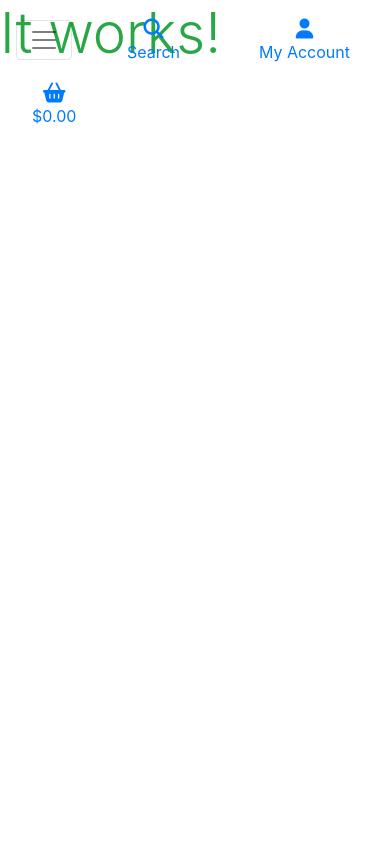
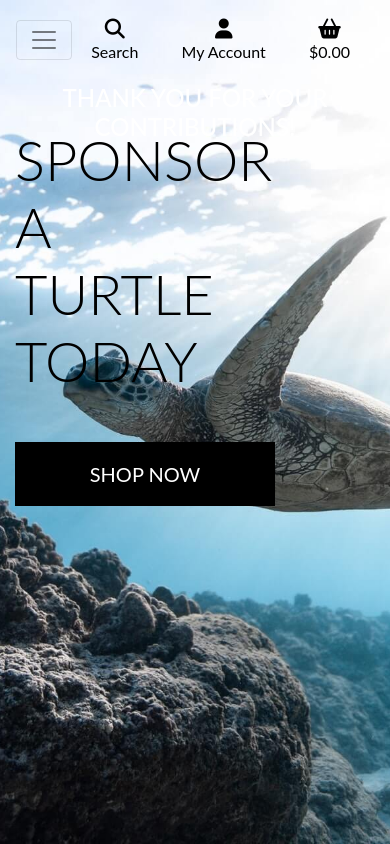
Before and after one commit to hartnetl/ridley-me-this-2, a Django app: page / in a window 390 px wide. Run offline with Django 3.2, Linux system fonts and the light colour scheme; some libraries are stand-ins or nearby versions.

Commit message:
feat: Add content to home page
Create home page content, base.html content and includes for main navbar and mobile header

```diff
--- a/home/templates/home/index.html
+++ b/home/templates/home/index.html
@@ -1,7 +1,28 @@
 {% extends "base.html" %}
 {% load static %}
 
+{% block page_header %}
+<div class="container header-container">
+    <div class="row">
+        <div class="col">
+
+        </div>
+    </div>
+</div>
+{% endblock %}
+
 {% block content %}
 
-<h1 class="display-4 text-success">It works!</h1>
+<div class="container h-100">
+    <div class="row h-100">
+        <div class="col-7 col-md-6 my-auto">
+            <h1 class="display-4 logo-font text-black">Sponsor a turtle today</h1>
+            <div class="my-5">
+                <h4>
+                    <a href="" class="shop-now-button btn btn-lg rounded-0 text-uppercase py-3">Shop Now</a>
+                </h4>
+            </div>
+        </div>
+    </div>
+</div>
 {% endblock %}
--- a/home/urls.py
+++ b/home/urls.py
@@ -1,5 +1,5 @@
 from django.contrib import admin
-from django.urls import path, include
+from django.urls import path
 from . import views
 
 urlpatterns = [
--- a/main_app/urls.py
+++ b/main_app/urls.py
@@ -15,9 +15,11 @@ Including another URLconf
 """
 from django.contrib import admin
 from django.urls import path, include
+from django.conf import settings
+from django.conf.urls.static import static
 
 urlpatterns = [
     path('admin/', admin.site.urls),
     path('accounts/', include('allauth.urls')),
     path('', include('home.urls')),
-]
+] + static(settings.MEDIA_URL, document_root=settings.MEDIA_ROOT)
--- /dev/null
+++ b/static/css/base.css
@@ -0,0 +1,81 @@
+html {
+    height: 100%;
+}
+
+body {
+    background: url('/media/turtle-swimming.jpg') no-repeat center center fixed;
+    background-size: cover;
+    height: calc(100vh - 164px);
+    color: #555;
+    font-family: 'Lato';
+}
+
+/* from Bulma */
+.icon {
+    align-items: center;
+    display: inline-flex;
+    justify-content: center;
+    height: 1.5rem;
+    width: 1.5rem;
+}
+
+.logo-font {
+    text-transform: uppercase;
+}
+
+.main-logo-link {
+    width: fit-content;
+}
+
+.shop-now-button {
+    background: black;
+    color: white;
+    min-width: 260px;
+}
+
+.btn-black {
+    background: black;
+    color: white;
+}
+
+.shop-now-button:hover,
+.shop-now-button:active,
+.shop-now-button:focus,
+.btn-black:hover,
+.btn-black:active,
+.btn-black:focus {
+    background: #222;
+    color: white;
+}
+
+.text-black {
+    color: #000 !important;
+}
+
+.border-black {
+    border: 1px solid black !important;
+}
+
+/* -------------------------------- Media Queries */
+
+/* Slightly larger container on xl screens */
+@media (min-width: 1200px) {
+  .container {
+    max-width: 80%;
+  }
+}
+
+/* fixed top navbar only on medium and up */
+@media (min-width: 992px) {
+    .fixed-top-desktop-only {
+        position: fixed;
+        top: 0;
+        right: 0;
+        left: 0;
+        z-index: 1030;
+    }
+
+    .header-container {
+        padding-top: 164px;
+    }
+}
--- a/templates/base.html
+++ b/templates/base.html
@@ -19,6 +19,11 @@
         <!-- Bootstrap CSS -->
         <link rel="stylesheet" href="https://stackpath.bootstrapcdn.com/bootstrap/4.4.1/css/bootstrap.min.css"
             integrity="sha384-Vkoo8x4CGsO3+Hhxv8T/Q5PaXtkKtu6ug5TOeNV6gBiFeWPGFN9MuhOf23Q9Ifjh" crossorigin="anonymous">
+        <!-- Google fonts  -->
+        <link rel="preconnect" href="https://fonts.googleapis.com">
+        <link rel="preconnect" href="https://fonts.gstatic.com" crossorigin>
+        <link href="https://fonts.googleapis.com/css2?family=Noto+Sans&display=swap" rel="stylesheet">
+        <!-- custom css -->
         <link rel="stylesheet" href="{% static 'css/base.css' %}">
     {% endblock %}
 
@@ -48,15 +53,14 @@
 
 </head>
 
-<body class="body-image-overlay">
-
+<body>
     <header class="container-fluid fixed-top">
         <div id="home-topnav" class="row pt-lg-2 d-none d-lg-flex">
 
             <!-- logo  -->
             <div class="col-12 col-lg-4 my-auto py-1 py-lg-0 text-center text-lg-left">
-                    <a href="{% url '' %}" class="nav-link main-logo-link">
-                        <h2 class="logo-font text-black my-0"><strong>Website</strong> Name</h2>
+                <a href="{% url 'home' %}" class="nav-link main-logo-link">
+                    <h2 class="logo-font text-black my-0"><strong>Turtle</strong> Sponsor</h2>
                 </a>
             </div>
 
@@ -150,8 +154,17 @@
         <div class="message-container"></div>
     {% endif %}
 
+    {% block page_header %}
+    {% endblock %}
+
     {% block content %}
     {% endblock %}
+
+    {% block postloadjs %}
+    {% endblock %}
+
+
+  </body>
 
 </body>
 
--- a/templates/includes/main-nav.html
+++ b/templates/includes/main-nav.html
@@ -34,9 +34,9 @@
                 About
             </a>
             <div class="dropdown-menu border-0" aria-labelledby="homeware-link">
-                <a href="{% url 'info' %}" class="dropdown-item">About us</a>
-                <a href="{% url 'contact' %} " class="dropdown-item">Contact</a>
-                <a href="{% url 'learn' %}" class="dropdown-item">Learn More</a>
+                <a href="" class="dropdown-item">About us</a>
+                <a href=" " class="dropdown-item">Contact</a>
+                <a href="" class="dropdown-item">Learn More</a>
             </div>
         </li>
     </ul>
```
Also changed, not shown: main_app/settings.py (+7 -1 lines), media/TURTLES.png (added), media/bag.png (added), media/logo.png (added), media/turtle-swimming.jpg (added). Lines whose indentation alone changed are shown as unchanged.
